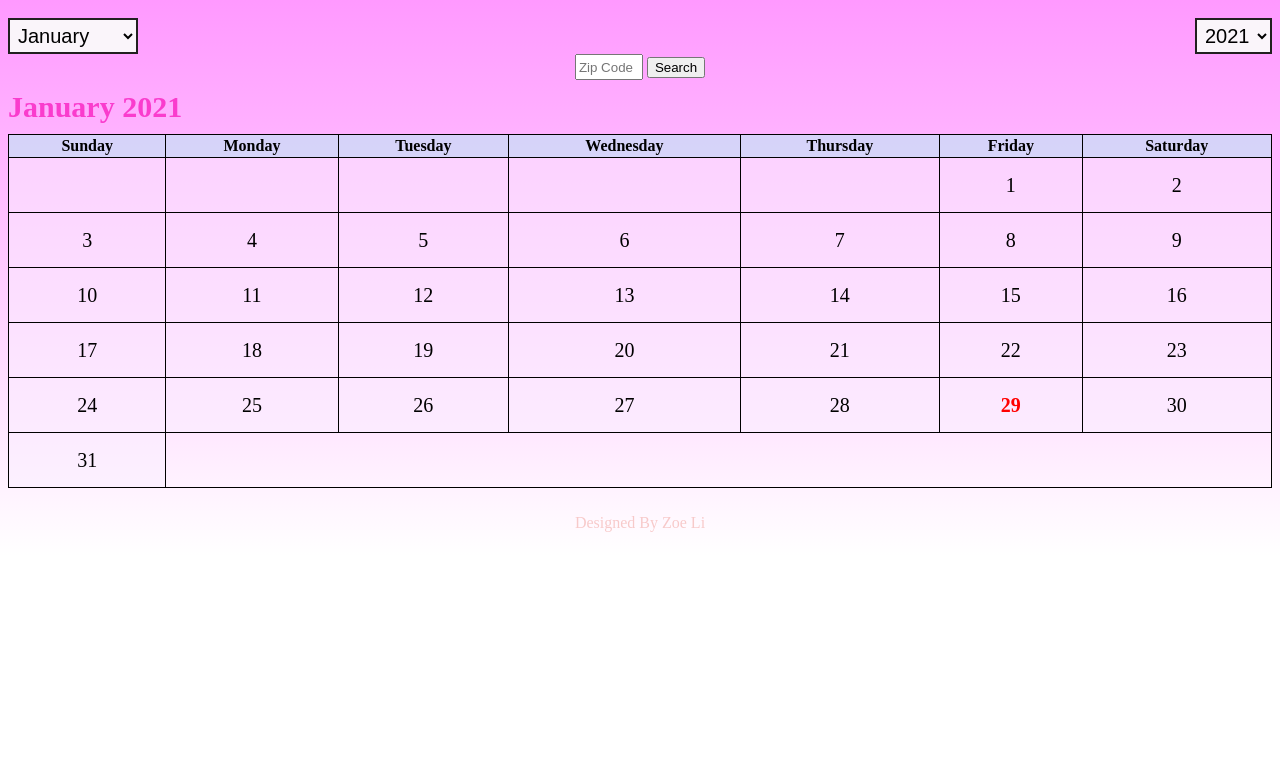
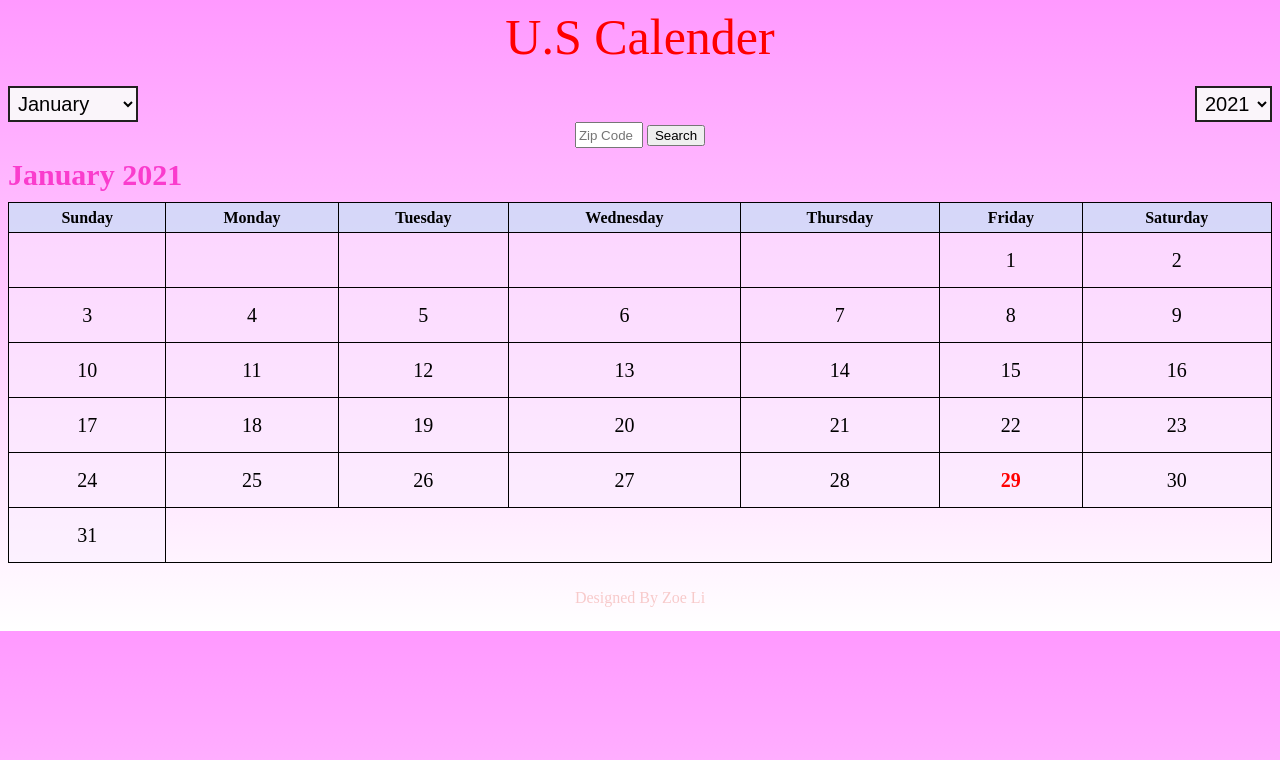
Before and after one commit to Zoe-creator/Calendar, a plain HTML site: page index.html in a window 1280 px wide. Drawn offline with nearby package versions, Linux system fonts and the light colour scheme; no server answers.

Commit message:
some css

```diff
--- a/index.html
+++ b/index.html
@@ -9,6 +9,7 @@
   <title>US Calendar</title>
 </head>
 <body>
+  <header>U.S Calender</header>
   <form action="" id="year-month-submission">
     <select name='Month' id='select-month'>
 
--- a/style.css
+++ b/style.css
@@ -1,15 +1,21 @@
 body {
   background-image: linear-gradient(to top, rgb(215, 216, 209), pink);
   background-size: cover;
-  background-repeat: no-repeat;
   display: grid;
   grid-template-areas:
+  "header"
     "form div div"
 
     "table"
     "div"
     "main"
     "footer";
+}
+header{
+  color:red;
+  font-size: 50px;
+  text-align: center;
+
 }
 
 .get-zip-code,
@@ -30,6 +36,7 @@ body {
 }
 
 .WeatherMessage {
+  margin-top: 10px;
   position: relative;
   color: rgb(243, 42, 42);
   font-size: 20px;
@@ -49,7 +56,7 @@ body {
 #select-year {
   display: inline;
   position: relative;
-  margin-top: 10px;
+  margin-top: 20px;
 
   border: 2px rgb(34, 32, 32) solid;
   padding: 4px;
@@ -66,11 +73,12 @@ body {
 .grid thead th {
   text-align: center;
   background-color: rgb(187, 233, 245, 0.6);
+  height:25px;
 }
 
 .grid th,
 .grid td {
-
+height:20px;
   padding: 2px;
   text-align: center;
   border: 1px black solid;
@@ -140,7 +148,10 @@ footer {
 
 @media only screen and (max-width: 1200px) {
 
-
+  #select-month,
+#select-year{
+  margin-top: 10px;
+}
   #select-year {
     float: right;
   }
@@ -177,6 +188,10 @@ footer {
 
 
 @media only screen and (max-width: 400px) {
+  #select-month,
+#select-year{
+  margin-top: 10px;
+}
 
   #select-year {
     float: right;
```
